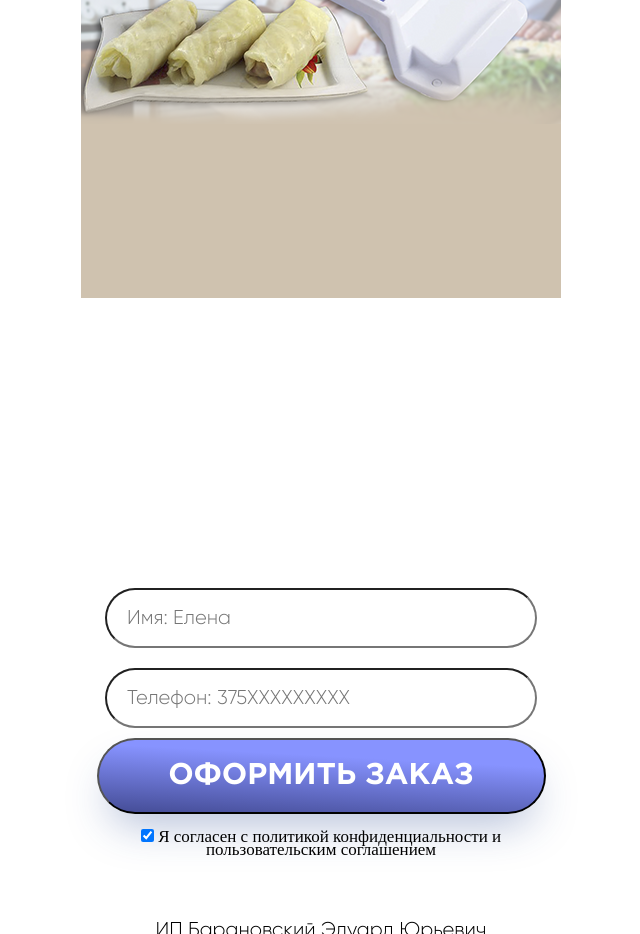
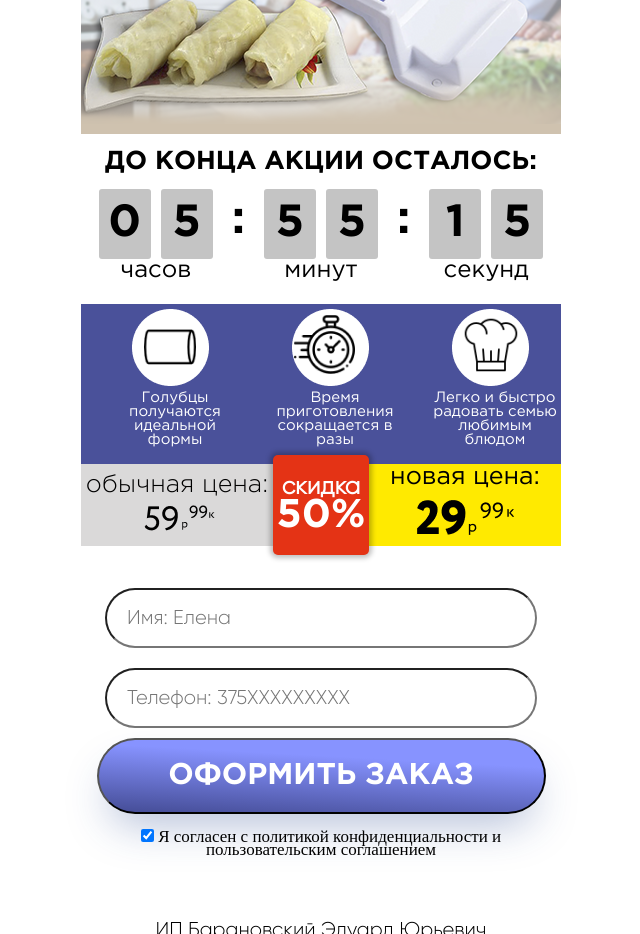
Before and after one commit to Burbuha/STOsales, a plain HTML site: page index.html in a window 1280 px wide. Shown: the part 5640-6574 px from the top of the page, without its empty margins (319-959 px from the left). Drawn offline with nearby package versions, Linux system fonts and the light colour scheme; some packages are replaced by stand-ins of ours; a script that the page names is missing.

Commit message:
footer header

```diff
--- a/index.html
+++ b/index.html
@@ -357,6 +357,28 @@
         <div class="header_discount_box">
           <p>-50%</p>
         </div>
+        <div class="header_timer_box">
+          <h3>До конца акции осталось:</h3>
+          <div class="header_timer_wrapper">
+            <div class="timer_section">
+              <div class="hours_1 count">0</div>
+              <div class="hours_2 count">5</div>
+              <div class="timer_section_desc">часов</div>
+            </div>
+            <div class="timer_delimetr">:</div>
+            <div class="timer_section">
+              <div class="minutes_1 count">5</div>
+              <div class="minutes_2 count">5</div>
+              <div class="timer_section_desc">минут</div>
+            </div>
+            <div class="timer_delimetr">:</div>
+            <div class="timer_section">
+              <div class="seconds_1 count">1</div>
+              <div class="seconds_2 count">5</div>
+              <div class="timer_section_desc">секунд</div>
+            </div>
+          </div>
+        </div>
         <div class="header_bullet_box">
           <div class="header_bullet_item">
             <img src="images/1.png" />
```
